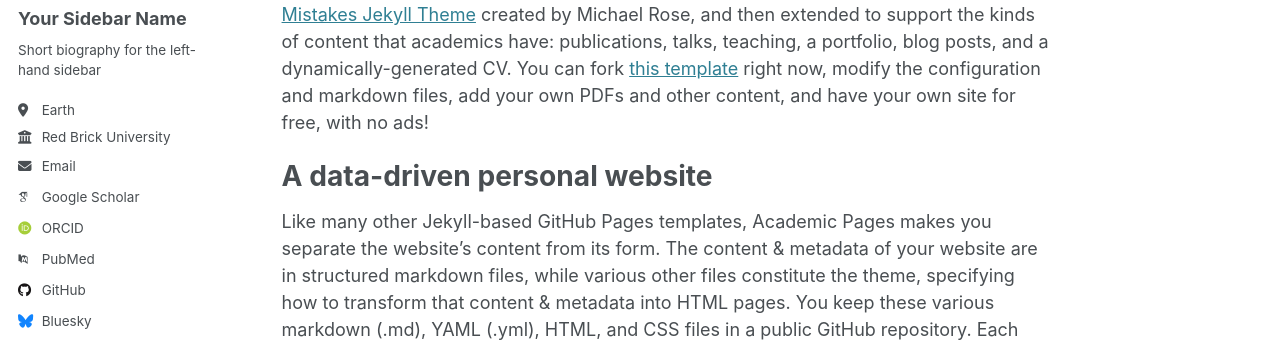
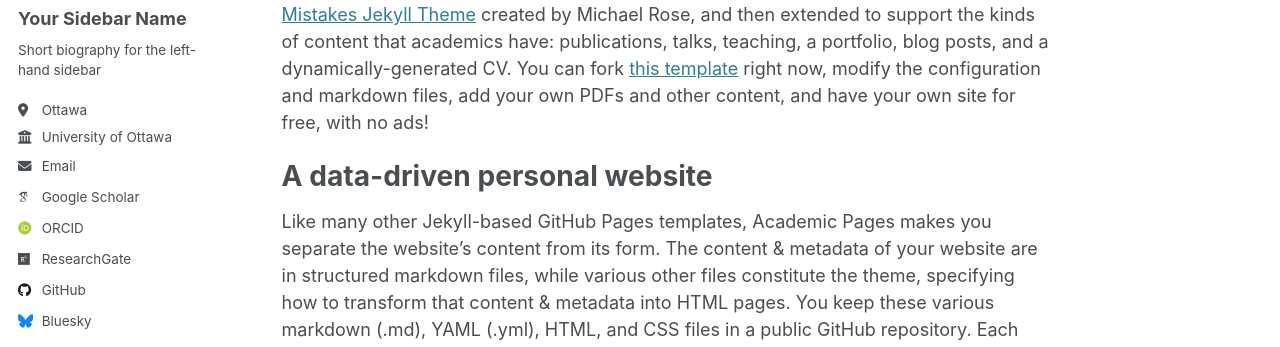
Before and after one commit to HydroCFD/HydroCFD.github.io, a Jekyll site: the page built from _pages/about.md, in a window 1280 px wide. Shown: the part 276-623 px from the top of the page. Built offline with Jekyll 4.4.1, drawn with Linux system fonts in a browser that asks for light colours; some web fonts are replaced.

Commit message:
Update _config.yml

```diff
--- a/_config.yml
+++ b/_config.yml
@@ -26,19 +26,19 @@
   name: "Your Sidebar Name"
   pronouns: # example: "she/her"
   bio: "Short biography for the left-hand sidebar"
-  location: "Earth"
-  employer: "Red Brick University"
+  location: "Ottawa"
+  employer: "University of Ottawa"
   uri: # URL
-  email: "none@example.org"
+  email: "dgood006@uottawa.ca"
 
   # Academic websites
   arxiv: # URL - Update with the correct link to your profile
-  googlescholar: "https://scholar.google.com/citations?user=PS_CX0AAAAAJ"
+  googlescholar: "https://scholar.google.com/citations?user=inKDJywAAAAJ&hl=en"
   impactstory: # URL
-  orcid: "http://orcid.org/yourorcidurl"
+  orcid: "https://orcid.org/0000-0002-1621-5052"
   semantic: # URL
-  pubmed: "https://www.ncbi.nlm.nih.gov/pubmed/?term=john+snow"
-  researchgate: # URL
+  pubmed: # URL
+  researchgate: "https://www.researchgate.net/profile/Danial-Goodarzi?ev=hdr_xprf" # URL
   scopus: # URL
 
   # Repositories and software development
```
